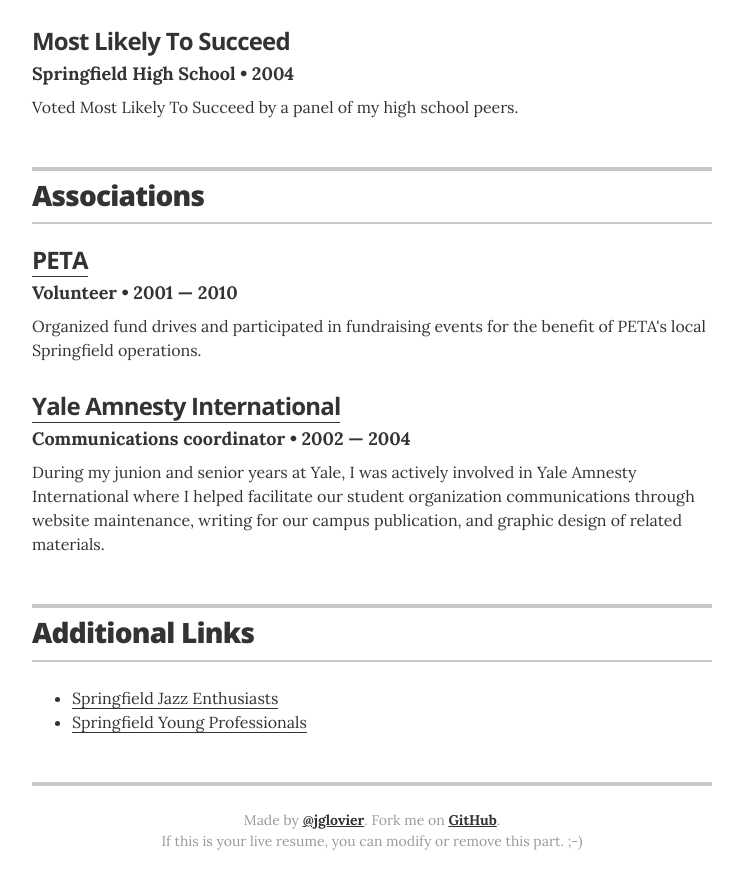
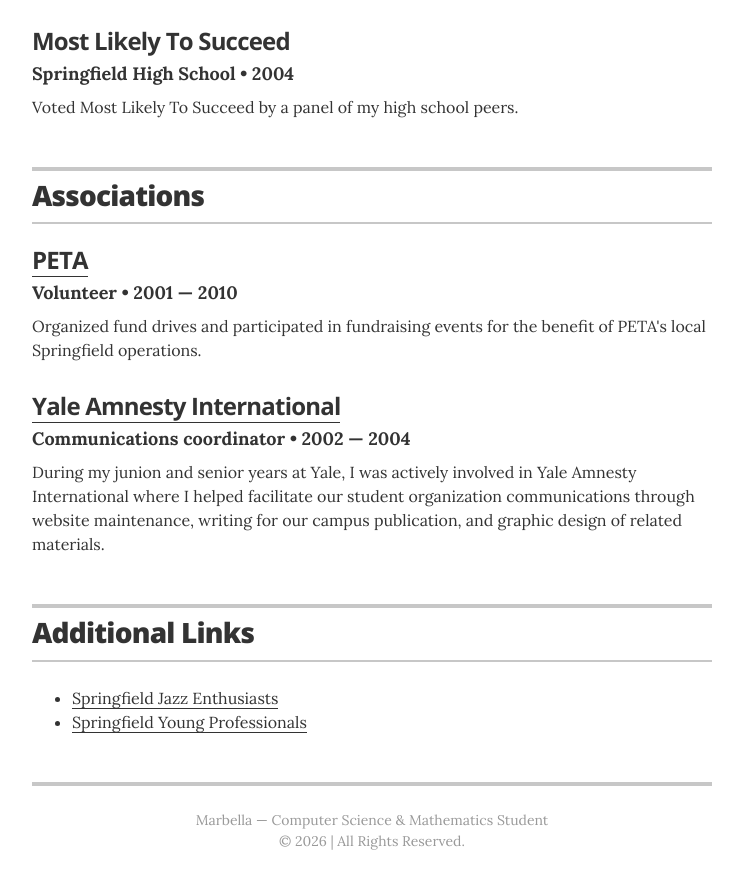
Before and after one commit to Marbella3173/resume, a Jekyll site: the page built from index.html, in a window 1280 px wide and 900 px high, scrolled down 2709 px. Shown: the top 889 px of the window, without its empty margins (268-1011 px from the left). Built offline with Jekyll 4.4.1, drawn with Linux system fonts in a browser that asks for light colours.

Commit message:
Update resume.html

```diff
--- a/_layouts/resume.html
+++ b/_layouts/resume.html
@@ -232,8 +232,8 @@
       {% endif %}
 
       <footer class="page-footer">
-        <p class="footer-line">Made by <a href="http://twitter.com/jglovier">@jglovier</a>. Fork me on <a href="https://github.com/jglovier/resume-template">GitHub</a>.</p>
-        <p class="footer-line">If this is your live resume, you can modify or remove this part. ;-)</p>
+        <p class="footer-line">Marbella — Computer Science & Mathematics Student</p>
+        <p class="footer-line">© 2026 | All Rights Reserved.</p>
       </footer>
 
     </div>
```
